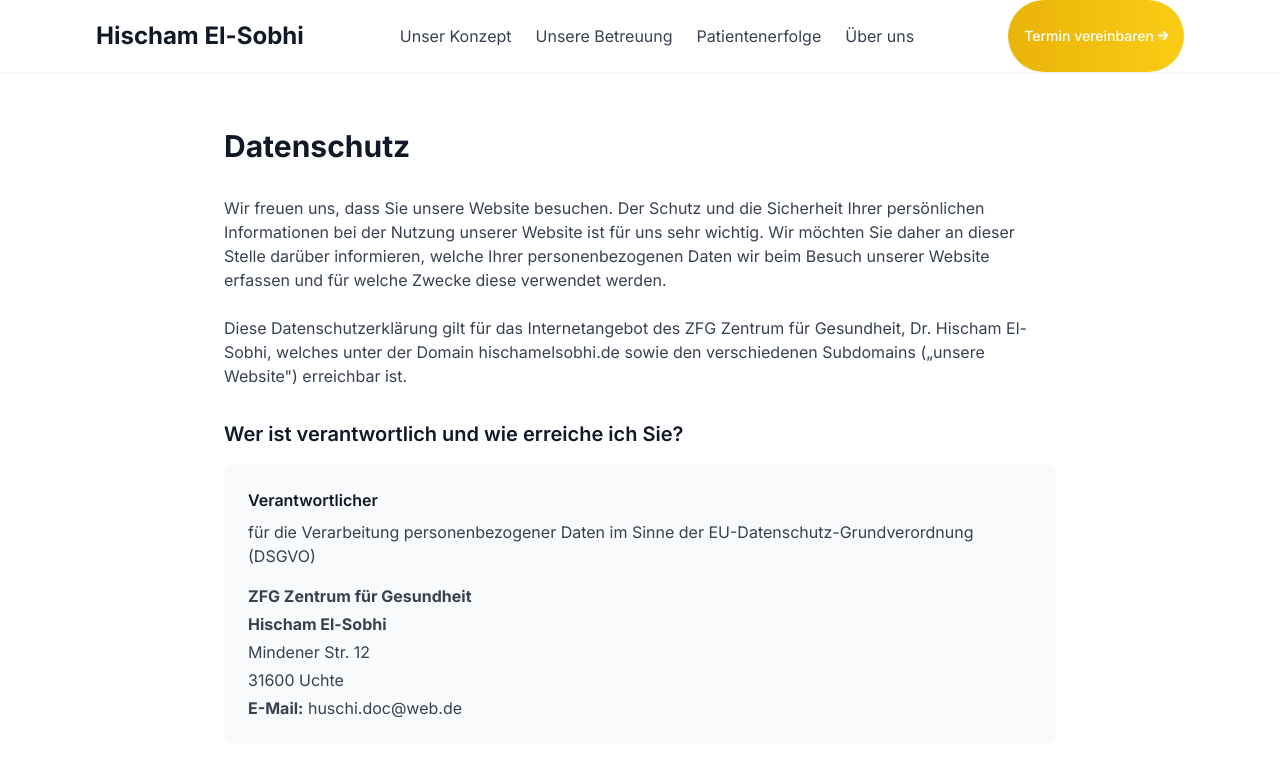
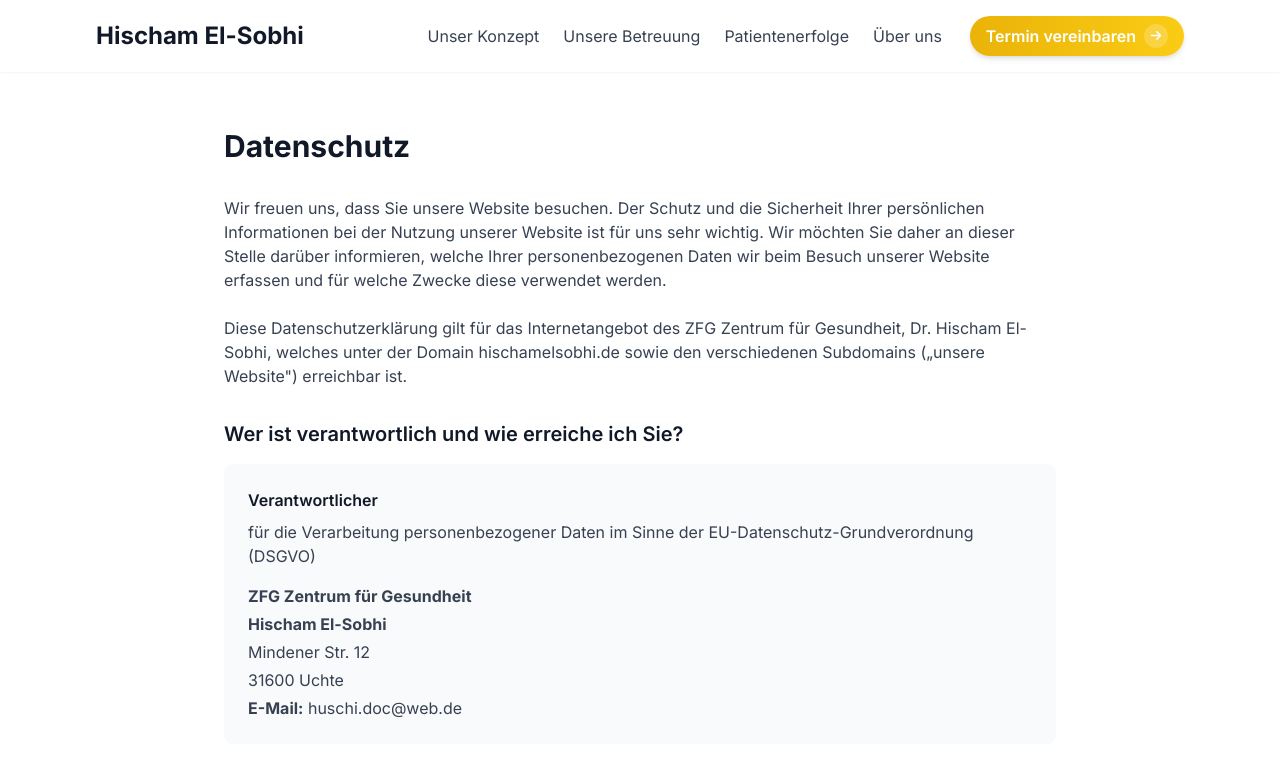
Before and after one commit to vcz05/Website, a plain HTML site: page datenschutz.html in a window 1280 px wide. Shown: the top 773 px of the page. Drawn offline with nearby package versions, Linux system fonts and the light colour scheme.

Commit message:
CTA-Button und Header auf allen Seiten vereinheitlicht (Größe, Padding, Schatten, Icon)

```diff
--- a/datenschutz.html
+++ b/datenschutz.html
@@ -72,12 +72,12 @@
 
             <!-- CTA Button -->
             <a href="https://api.leadconnectorhq.com/widget/bookings/beratungmithischamelsobhi" target="_blank"
-               class="relative flex flex-row items-center justify-between bg-gradient-to-r from-yellow-500 to-yellow-400 px-4 py-0 rounded-full text-sm font-medium text-white shadow-sm hover:from-yellow-400 hover:to-yellow-300 transition-all duration-300 touch-target flex items-center h-full ml-auto">
+               class="relative flex flex-row items-center justify-between bg-gradient-to-r from-yellow-500 to-yellow-400 px-4 py-2 rounded-full text-base font-semibold text-white shadow-md hover:from-yellow-400 hover:to-yellow-300 transition-all duration-300 min-w-[0] w-auto">
                 <span class="flex flex-col items-start leading-tight">
                     <span class="hidden sm:inline">Termin vereinbaren</span>
                     <span class="sm:hidden">Termin</span>
                 </span>
-                <span class="ml-1 flex items-center justify-center w-2.5 h-2.5 rounded-full bg-white/20">
+                <span class="ml-2 flex items-center justify-center w-6 h-6 rounded-full bg-white/20">
                     <i class="fas fa-arrow-right text-white text-xs"></i>
                 </span>
             </a>
```
Also changed, not shown: impressum.html (+2 -2 lines), methode.html (+2 -2 lines), testimonials.html (+2 -2 lines), ueber-uns.html (+2 -2 lines), zusammenarbeit.html (+2 -2 lines).
